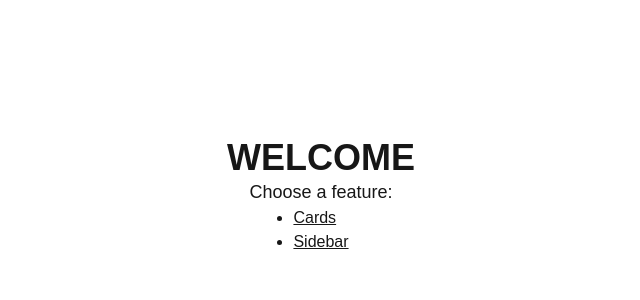
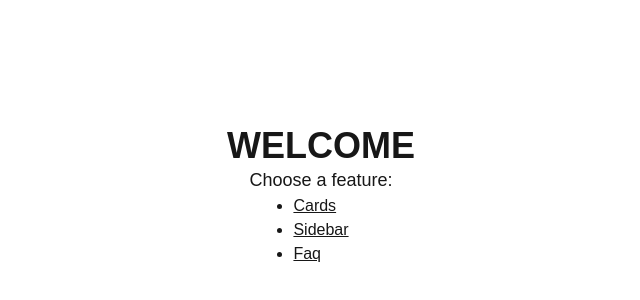
Before and after one commit to carlo-baron/motion-practice, a Next.js app: page / in a window 1280 px wide. Shown: the part 204-504 px from the top of the page, without its empty margins (319-959 px from the left). Built offline with nearby package versions, Linux system fonts and the light colour scheme.

Commit message:
hotfix moving to pc

```diff
--- a/app/(pages)/cards/page.tsx
+++ b/app/(pages)/cards/page.tsx
@@ -57,10 +57,10 @@ function Card({ id, setCards }: { id: number; setCards: React.Dispatch<React.Set
 
         if (isMouseInside(info.point, deleteRef.current)) {
           setCards(prev => prev.filter(x => x !== id));
-            deleteRef.current.style.display = "none";
         } else {
           console.log("not deleted");
         }
+        deleteRef.current.style.display = "none";
       }}
     >
     </motion.div>
--- /dev/null
+++ b/app/(pages)/faq/page.tsx
@@ -0,0 +1,3 @@
+"use client";
+
+import { AnimatePresence } from 'motion/react';
--- a/app/page.tsx
+++ b/app/page.tsx
@@ -18,6 +18,10 @@ export default function Home(){
                 className="cursor-pointer"
                 onClick={() => router.push('/sidebar')}
                 >Sidebar</li>
+                <li
+                className="cursor-pointer"
+                onClick={() => router.push('/faq')}
+                >Faq</li>
             </ol>
         </div>
     );
```
